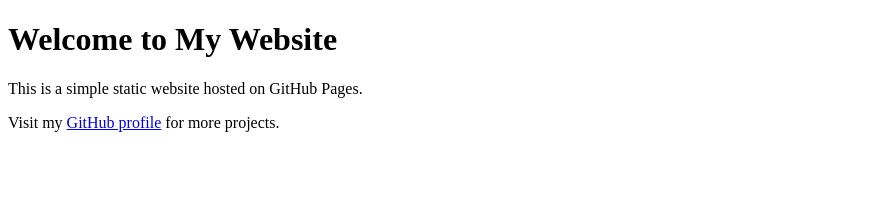
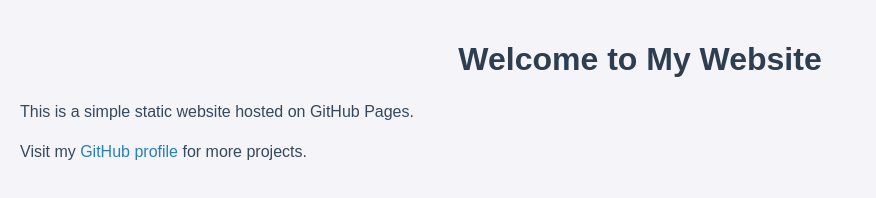
Before and after one commit to Akashk726/my-website, a plain HTML site: page index.html in a window 1280 px wide. Shown: the whole page, without its empty margins (0-876 px from the left). Drawn offline with Linux system fonts and the light colour scheme.

Commit message:
Add CSS styling to website

```diff
--- a/index.html
+++ b/index.html
@@ -4,6 +4,7 @@
     <meta charset="UTF-8">
     <meta name="viewport" content="width=device-width, initial-scale=1.0">
     <title>My GitHub Pages Website</title>
+    <link rel="stylesheet" href="styles.css">
 </head>
 <body>
     <h1>Welcome to My Website</h1>
--- /dev/null
+++ b/styles.css
@@ -0,0 +1,26 @@
+body {
+    font-family: Arial, sans-serif;
+    margin: 0;
+    padding: 20px;
+    background-color: #f4f4f9;
+}
+
+h1 {
+    color: #2c3e50;
+    text-align: center;
+}
+
+p {
+    color: #34495e;
+    font-size: 16px;
+    line-height: 1.5;
+}
+
+a {
+    color: #2980b9;
+    text-decoration: none;
+}
+
+a:hover {
+    text-decoration: underline;
+}
```
